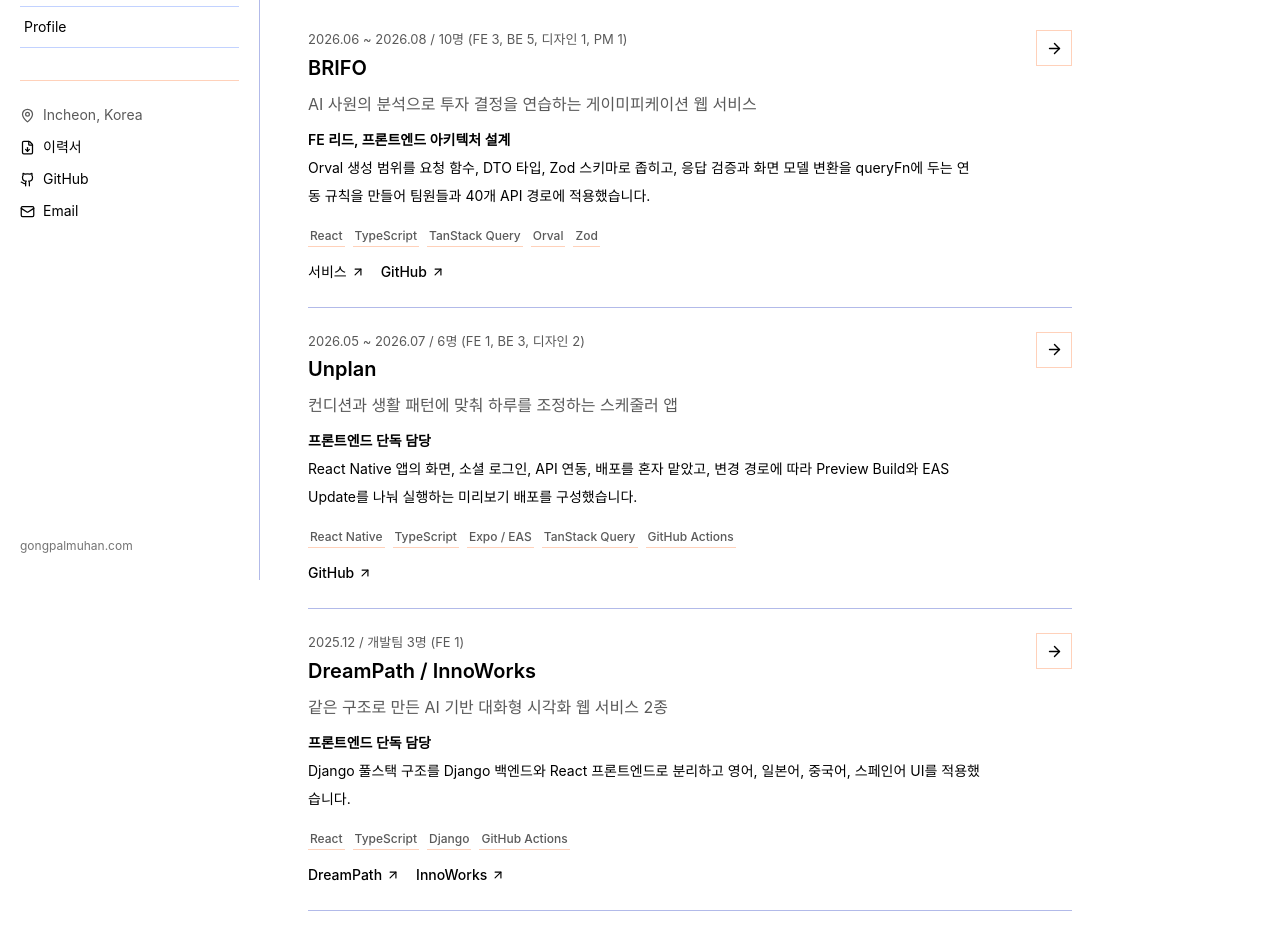
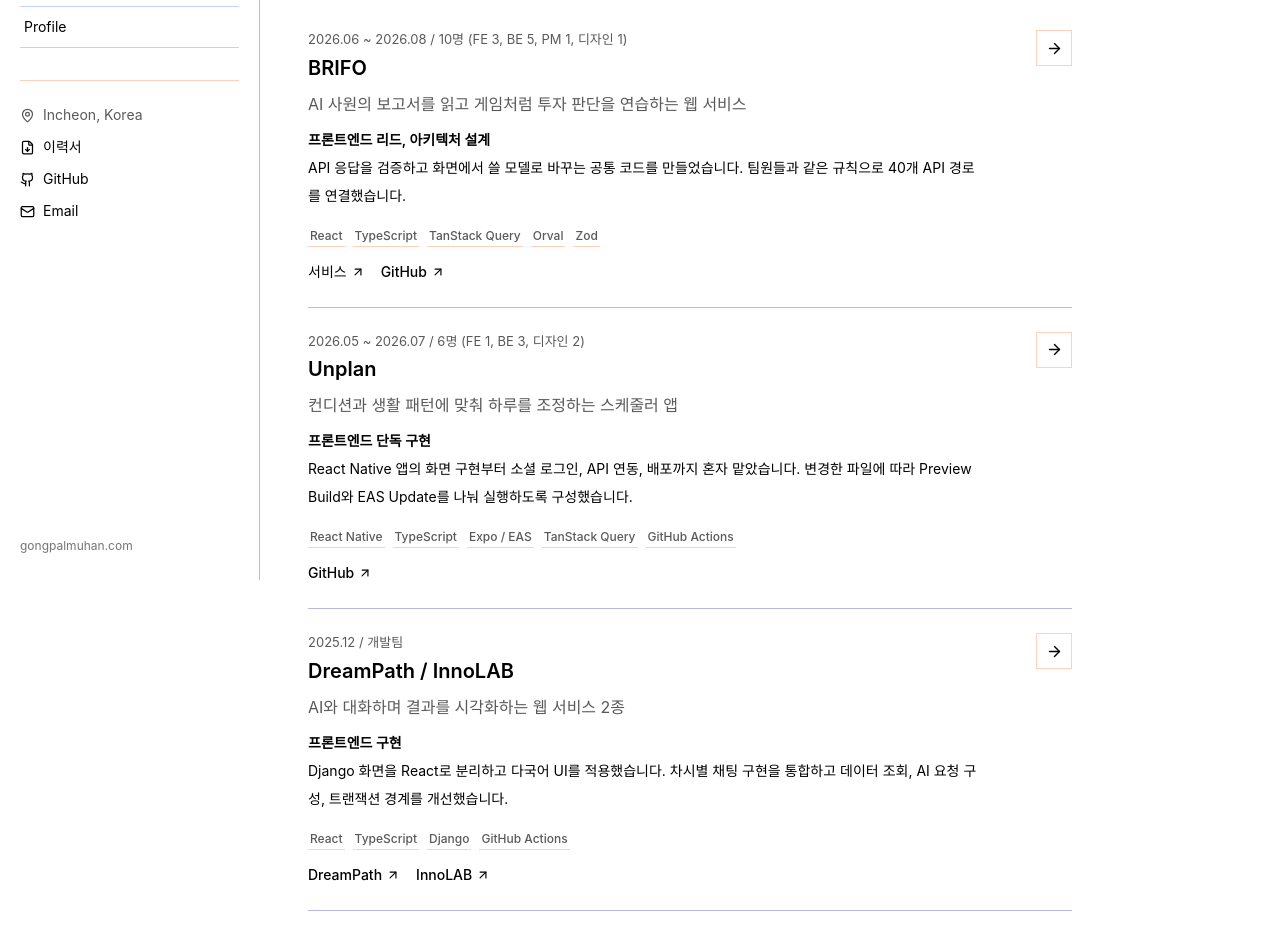
Before and after one commit to haewonwon/gongpalmuhan.com, a Next.js app: page /ko/projects in a window 1280 px wide. Shown: the part 220-1170 px from the top of the page. Built offline with nearby package versions, Linux system fonts and the light colour scheme.

Commit message:
docs: 프로젝트 메타데이터 문구를 다듬음 - BRIFO와 Unplan의 소개, 역할, 기여, 주요 작업을 문장으로 정리 - DreamPath 제목과 서비스 링크를 InnoLAB으로 바꾸고 기여와 주요 작업을 구체화 - Unplan 상태를 TestFlight 배포로 줄임

```diff
--- a/src/data/projects.ts
+++ b/src/data/projects.ts
@@ -31,7 +31,7 @@ export type Project = {
   award?: string;
   /** 카드에 보여줄 본인 기여 1~2문장 */
   contribution: string;
-  /** 상세 상단의 핵심 기여 요약 */
+  /** 상세 상단에 보여줄 주요 작업 */
   highlights: string[];
   stack: string[];
   links: ProjectLink[];
@@ -42,20 +42,20 @@ export const projects: Project[] = [
   {
     slug: 'brifo',
     title: 'BRIFO',
-    summary: 'AI 사원의 분석으로 투자 결정을 연습하는 게이미피케이션 웹 서비스',
+    summary: 'AI 사원의 보고서를 읽고 게임처럼 투자 판단을 연습하는 웹 서비스',
     period: '2026.06 ~ 2026.08',
     affiliation: 'UMC INHA 10기',
-    team: '10명 (FE 3, BE 5, 디자인 1, PM 1)',
-    role: 'FE 리드, 프론트엔드 아키텍처 설계',
+    team: '10명 (FE 3, BE 5, PM 1, 디자인 1)',
+    role: '프론트엔드 리드, 아키텍처 설계',
     status: '웹 배포',
     award: '우수상 (3등)',
     contribution:
-      'Orval 생성 범위를 요청 함수, DTO 타입, Zod 스키마로 좁히고, 응답 검증과 화면 모델 변환을 queryFn에 두는 연동 규칙을 만들어 팀원들과 40개 API 경로에 적용했습니다.',
+      'API 응답을 검증하고 화면에서 쓸 모델로 바꾸는 공통 코드를 만들었습니다. 팀원들과 같은 규칙으로 40개 API 경로를 연결했습니다.',
     highlights: [
-      'OpenAPI → Orval → Zod 검증 → Mapper → TanStack Query로 이어지는 공통 API 계층 설계와 구현',
-      '사원, 결정 일기, 마이페이지 화면 구현과 API 연동',
-      '운영 중 발생한 9시간 시간대 오류의 원인 분석과 KST 응답 계약 정리',
-      'Husky와 GitHub Actions로 커밋/PR 단계 품질 검사 구성',
+      'Orval로 OpenAPI 명세에 맞는 요청 함수와 타입, Zod 스키마를 생성했습니다. 응답은 공통 코드에서 검증하고 화면 모델로 바꿔 TanStack Query 캐시에 저장했습니다.',
+      '사원 목록과 상세 화면, 결정 일기, 마이페이지를 구현하고 API를 연결했습니다.',
+      '운영 중 날짜가 9시간 어긋나는 원인을 찾아 KST 기준 응답 규칙을 정리했습니다.',
+      'Husky와 GitHub Actions로 커밋과 PR 단계에서 코드를 검사하도록 구성했습니다.',
     ],
     stack: ['React', 'TypeScript', 'TanStack Query', 'Orval', 'Zod'],
     links: [
@@ -71,16 +71,16 @@ export const projects: Project[] = [
     period: '2026.05 ~ 2026.07',
     affiliation: 'TAVE 17기',
     team: '6명 (FE 1, BE 3, 디자인 2)',
-    role: '프론트엔드 단독 담당',
-    status: 'TestFlight 배포 (현재 내려감)',
+    role: '프론트엔드 단독 구현',
+    status: 'TestFlight 배포',
     award: '우수상 (2등)',
     contribution:
-      'React Native 앱의 화면, 소셜 로그인, API 연동, 배포를 혼자 맡았고, 변경 경로에 따라 Preview Build와 EAS Update를 나눠 실행하는 미리보기 배포를 구성했습니다.',
+      'React Native 앱의 화면 구현부터 소셜 로그인, API 연동, 배포까지 혼자 맡았습니다. 변경한 파일에 따라 Preview Build와 EAS Update를 나눠 실행하도록 구성했습니다.',
     highlights: [
-      '디자인 토큰, 공통 UI, 로그인/온보딩 화면 구현',
-      '카카오/구글 로그인과 OpenAPI(Orval) 기반 API 클라이언트 연결',
-      'GitHub Actions에서 변경 경로를 검사해 Preview Build와 EAS Update를 분기',
-      '앱 복귀나 화면 재진입 시 서버 상태가 갱신되지 않던 문제 수정',
+      '디자인 토큰과 공통 UI를 만들고 로그인과 온보딩 화면을 구현했습니다.',
+      '카카오 로그인과 Google Sign-In을 연동하고 Orval로 OpenAPI 명세에 맞는 API 요청 코드를 생성했습니다.',
+      'GitHub Actions에서 변경한 파일을 확인해 Preview Build나 EAS Update를 실행하도록 했습니다.',
+      '앱에 돌아오거나 화면을 다시 열 때 서버 데이터가 갱신되지 않던 문제를 수정했습니다.',
     ],
     stack: ['React Native', 'TypeScript', 'Expo / EAS', 'TanStack Query', 'GitHub Actions'],
     links: [{ kind: 'repo', label: 'GitHub', href: 'https://github.com/unplan-tave/unplan-app' }],
@@ -88,25 +88,25 @@ export const projects: Project[] = [
   },
   {
     slug: 'dreampath-innoworks',
-    title: 'DreamPath / InnoWorks',
-    summary: '같은 구조로 만든 AI 기반 대화형 시각화 웹 서비스 2종',
+    title: 'DreamPath / InnoLAB',
+    summary: 'AI와 대화하며 결과를 시각화하는 웹 서비스 2종',
     period: '2025.12',
     affiliation: '주식회사 프랜더 (프론트엔드 인턴)',
-    team: '개발팀 3명 (FE 1)',
-    role: '프론트엔드 단독 담당',
+    team: '개발팀',
+    role: '프론트엔드 구현',
     status: '서비스 운영 중',
     contribution:
-      'Django 풀스택 구조를 Django 백엔드와 React 프론트엔드로 분리하고 영어, 일본어, 중국어, 스페인어 UI를 적용했습니다.',
+      'Django 화면을 React로 분리하고 다국어 UI를 적용했습니다. 차시별 채팅 구현을 통합하고 데이터 조회, AI 요청 구성, 트랜잭션 경계를 개선했습니다.',
     highlights: [
-      'Django 풀스택 구조에서 React 프론트엔드 분리',
-      '영어, 일본어, 중국어, 스페인어 다국어 UI 적용',
-      'AI 응답을 서비스 화면에 HTML로 렌더링',
-      'GitHub Actions 기반 배포 자동화',
+      'Django 화면을 React로 분리하고 로그인 상태와 진행도를 연결했습니다. 영어, 일본어, 중국어, 스페인어 UI를 적용했습니다.',
+      '두 서비스의 차시별 채팅 클래스와 스트리밍 함수를 각각 9개에서 1개로 통합했습니다.',
+      'DreamPath의 학생 조회 범위를 학급 단위로 좁히고 프롬프트의 현재 답변 중복을 제거했습니다.',
+      'InnoLAB의 외부 이미지 생성을 대화 저장 트랜잭션에서 분리했습니다.',
     ],
     stack: ['React', 'TypeScript', 'Django', 'GitHub Actions'],
     links: [
       { kind: 'service', label: 'DreamPath', href: 'https://multi.dreampathai.kr/en' },
-      { kind: 'service', label: 'InnoWorks', href: 'https://multi.innoworks.kr/en' },
+      { kind: 'service', label: 'InnoLAB', href: 'https://multi.innoworks.kr/en' },
     ],
     featured: true,
   },
```
